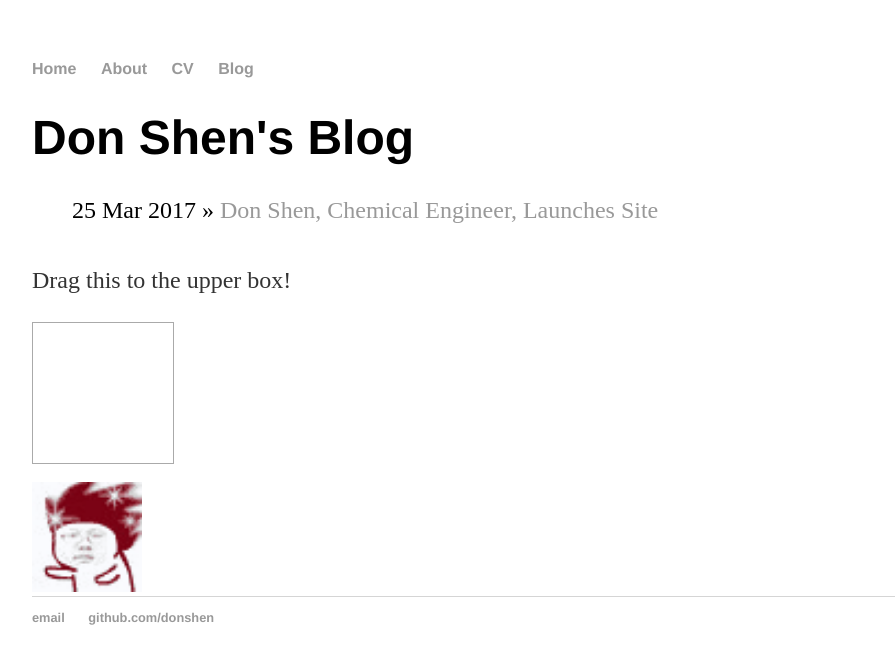
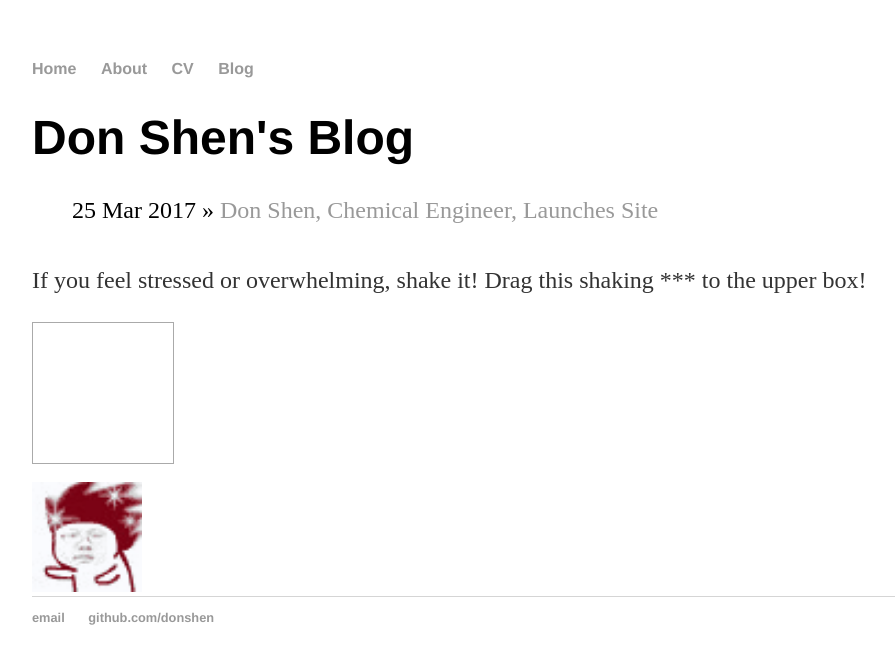
Before and after one commit to donshen/donshen.github.io, a Jekyll site: the page built from blog/index.html, in a window 1280 px wide. Shown: the top 664 px of the page, without its empty margins (160-1055 px from the left). Built offline with Jekyll 4.4.1, drawn with Linux system fonts in a browser that asks for light colours.

Commit message:
Update index.html

```diff
--- a/blog/index.html
+++ b/blog/index.html
@@ -39,7 +39,7 @@ function drop(ev) {
 </head>
 <body>
 
-<p>Drag this to the upper box!</p>
+<p>If you feel stressed or overwhelming, shake it! Drag this shaking *** to the upper box!</p>
 
 <div id="div1" ondrop="drop(event)" ondragover="allowDrop(event)"></div>
 <br>
```
